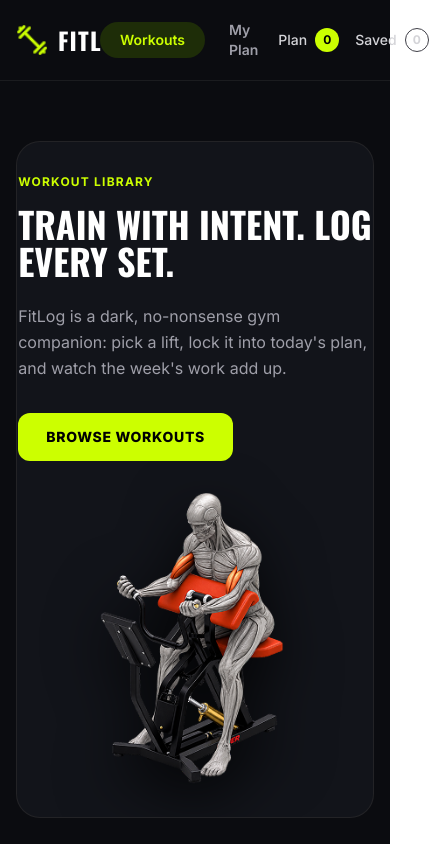
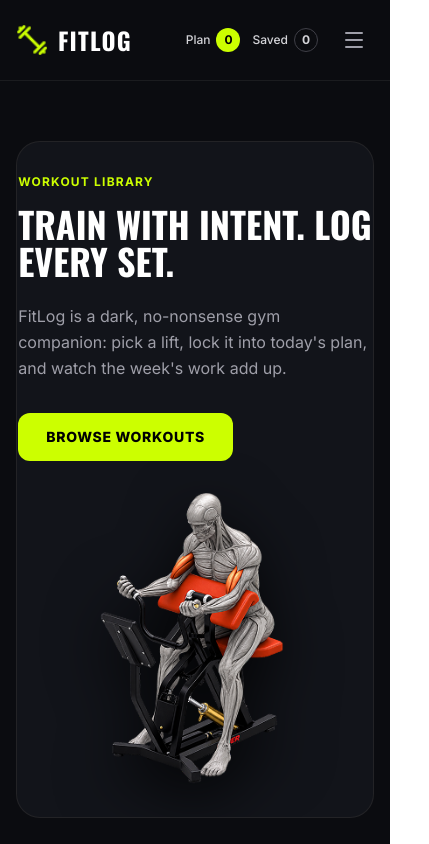
Before and after one commit to NairaMehjabin/Fitlog, a Next.js app: page / in a window 390 px wide. Shown: the top 844 px of the page, 429 px wide, since content can reach past the window. Built offline with nearby package versions, Linux system fonts and the light colour scheme; no server answers.

Commit message:
Make the navbar responsive to prevent messy layout.

```diff
--- a/app/components/Navbar.tsx
+++ b/app/components/Navbar.tsx
@@ -4,6 +4,7 @@ import { useEffect, useState, useCallback } from "react";
 import Link from "next/link";
 import Image from "next/image";
 import { usePathname } from "next/navigation";
+import { Menu, X } from "lucide-react";
 
 interface NavbarProps {
   planCount?: number;
@@ -18,6 +19,7 @@ export default function Navbar({
 
   const [todayCount, setTodayCount] = useState<number>(initialPlanCount ?? 0);
   const [savedLiftsCount, setSavedLiftsCount] = useState<number>(initialSavedCount ?? 0);
+  const [mobileMenuOpen, setMobileMenuOpen] = useState<boolean>(false);
 
   const syncCountsFromStorage = useCallback(() => {
     try {
@@ -58,12 +60,18 @@ export default function Navbar({
     };
   }, [syncCountsFromStorage]);
 
+  // Close mobile menu automatically on route change
+  useEffect(() => {
+    setMobileMenuOpen(false);
+  }, [pathname]);
+
   const isWorkoutsActive = pathname === "/";
   const isMyPlanActive = pathname === "/my-plan";
 
   return (
     <header className="bg-[#0b0c10] border-b border-zinc-800/60 sticky top-0 z-50 font-sans">
       <div className="max-w-[1400px] mx-auto px-4 sm:px-6 lg:px-8 h-20 flex items-center justify-between">
+
         {/* Logo */}
         <Link href="/" className="flex items-center gap-2.5 group">
           <Image
@@ -79,8 +87,8 @@ export default function Navbar({
           </span>
         </Link>
 
-        {/* Navigation Links */}
-        <nav className="flex items-center gap-1">
+        {/* Desktop Navigation Links */}
+        <nav className="hidden md:flex items-center gap-1">
           <Link
             href="/"
             className={`px-5 py-2 rounded-full text-sm font-semibold transition-all duration-200 ${
@@ -103,12 +111,12 @@ export default function Navbar({
           </Link>
         </nav>
 
-        {/* Status Badges */}
-        <div className="flex items-center gap-4">
+        {/* Desktop & Mobile Status Badges + Hamburger Trigger */}
+        <div className="flex items-center gap-3 sm:gap-4">
           {/* Plan Badge */}
           <Link
             href="/my-plan?tab=today"
-            className="flex items-center gap-2 text-sm font-medium text-zinc-300 hover:text-white transition-colors"
+            className="flex items-center gap-1.5 sm:gap-2 text-xs sm:text-sm font-medium text-zinc-300 hover:text-white transition-colors"
           >
             <span>Plan</span>
             <span className="bg-[#ccff00] text-black font-bold text-xs w-6 h-6 rounded-full flex items-center justify-center transition-transform active:scale-110">
@@ -119,15 +127,56 @@ export default function Navbar({
           {/* Saved Badge */}
           <Link
             href="/my-plan?tab=saved"
-            className="flex items-center gap-2 text-sm font-medium text-zinc-300 hover:text-white transition-colors"
+            className="flex items-center gap-1.5 sm:gap-2 text-xs sm:text-sm font-medium text-zinc-300 hover:text-white transition-colors"
           >
             <span>Saved</span>
             <span className="border border-zinc-700 text-zinc-300 font-bold text-xs w-6 h-6 rounded-full flex items-center justify-center transition-transform active:scale-110">
               {savedLiftsCount}
             </span>
           </Link>
+
+          {/* Mobile Hamburger Toggle Button */}
+          <button
+            onClick={() => setMobileMenuOpen((prev) => !prev)}
+            aria-label="Toggle Navigation Menu"
+            className="md:hidden p-2 text-zinc-400 hover:text-white focus:outline-none focus:ring-1 focus:ring-zinc-700 rounded-lg ml-1"
+          >
+            {mobileMenuOpen ? (
+              <X className="w-6 h-6" />
+            ) : (
+              <Menu className="w-6 h-6" />
+            )}
+          </button>
         </div>
       </div>
+
+      {/* Mobile Drawer Navigation Menu */}
+      {mobileMenuOpen && (
+        <div className="md:hidden bg-[#0b0c10] border-b border-zinc-800/80 px-4 pt-3 pb-6 space-y-2 animate-in slide-in-from-top-2 duration-200">
+          <Link
+            href="/"
+            onClick={() => setMobileMenuOpen(false)}
+            className={`block px-4 py-3 rounded-xl text-base font-semibold transition-all duration-200 ${
+              isWorkoutsActive
+                ? "bg-[#1e2d08] text-[#ccff00]"
+                : "text-zinc-400 hover:bg-zinc-900 hover:text-white"
+            }`}
+          >
+            Workouts
+          </Link>
+          <Link
+            href="/my-plan?tab=today"
+            onClick={() => setMobileMenuOpen(false)}
+            className={`block px-4 py-3 rounded-xl text-base font-semibold transition-all duration-200 ${
+              isMyPlanActive
+                ? "bg-[#1e2d08] text-[#ccff00]"
+                : "text-zinc-400 hover:bg-zinc-900 hover:text-white"
+            }`}
+          >
+            My Plan
+          </Link>
+        </div>
+      )}
     </header>
   );
 }
```
Also changed, not shown: 1 other file (tests, documents, lock files or other folders).
